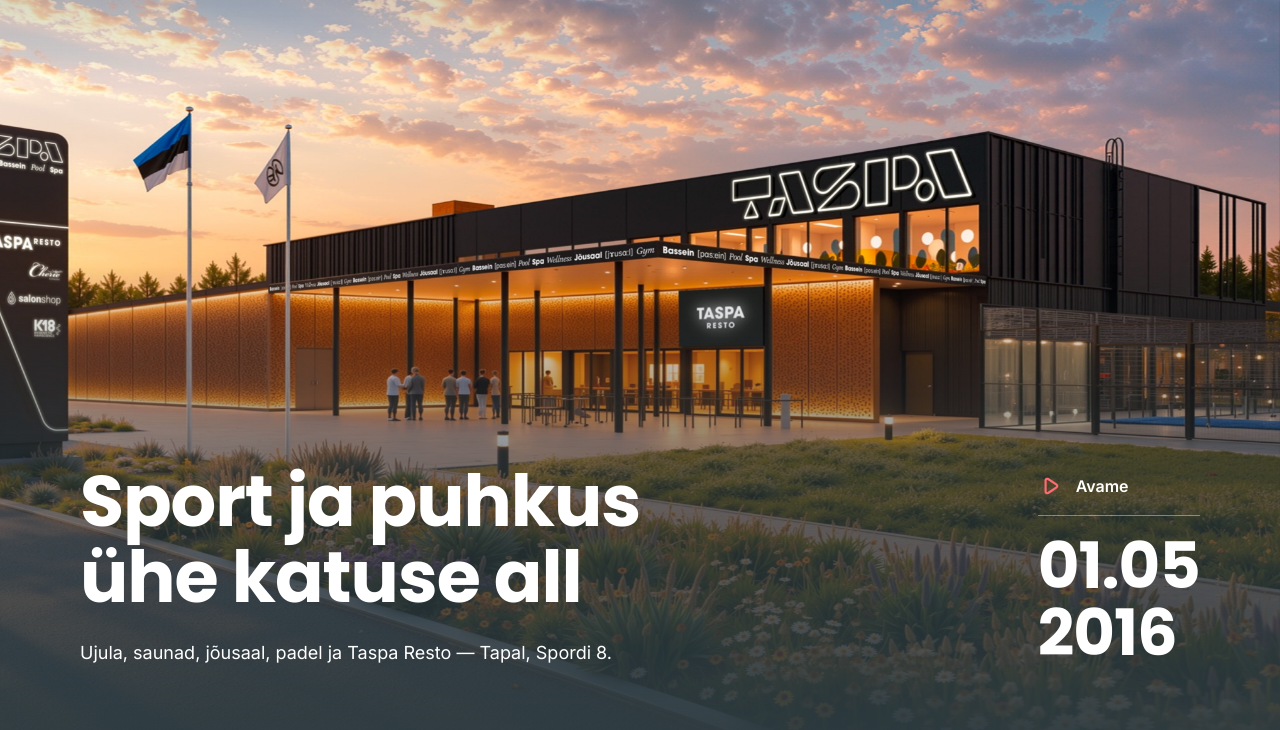
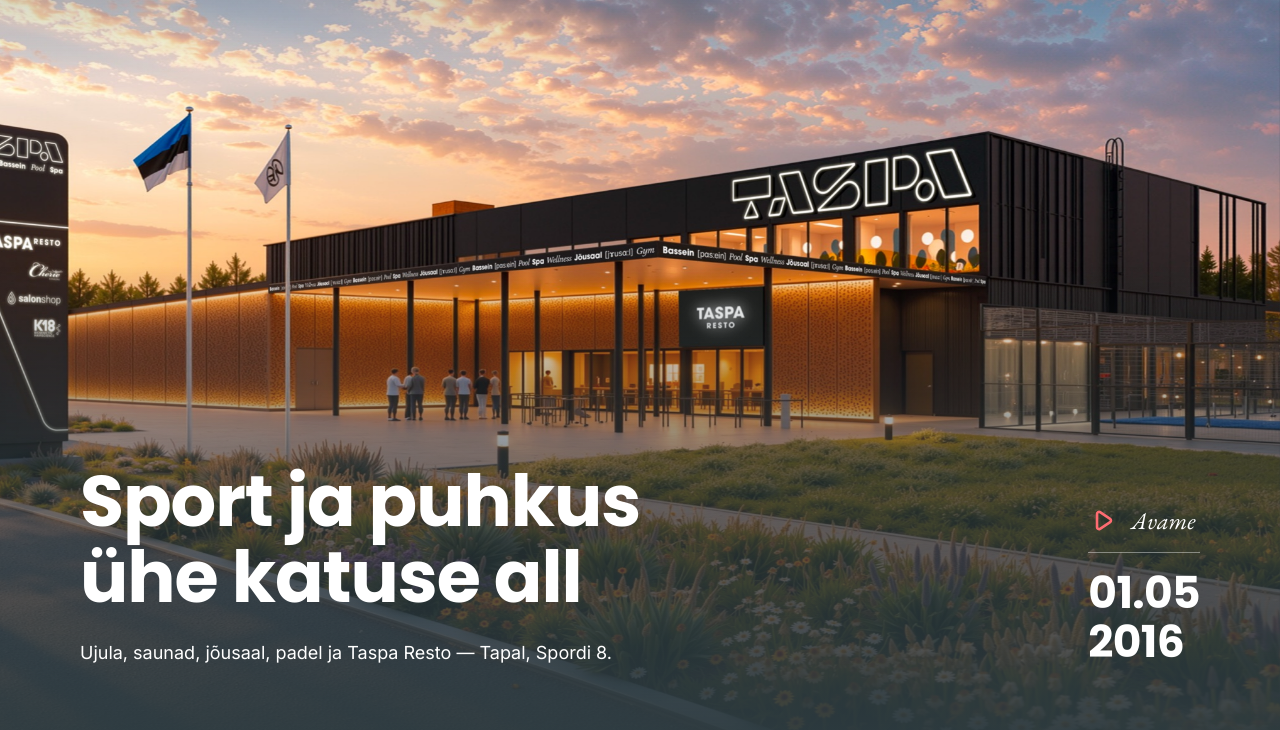
Before and after one commit to refleksou-ctrl/taspa-teaser, a plain HTML site: page index.html in a window 1280 px wide. Shown: the part 70-800 px from the top of the page. Drawn offline with nearby package versions, Linux system fonts and the light colour scheme; a web font is replaced by a local one.

Commit message:
Opening block matches Figma: italic Avame label, 44px date, 31px arrow
Co-Authored-By: Claude Opus 5.5 <noreply@anthropic.com>

```diff
--- a/styles.css
+++ b/styles.css
@@ -58,14 +58,16 @@ i { font-family: var(--sub); font-style: italic; }
 .hero__text { display: flex; flex-direction: column; gap: 24px; max-width: 820px; }
 .lead { font-size: clamp(18px, 1.4vw, 20px); }
 .opening { border-top: 1px solid rgba(255,255,255,.4); padding-top: 14px; display: flex; justify-content: space-between; align-items: center; }
-.opening__label { display: flex; align-items: center; gap: 12px; font-weight: 600; }
+.opening__label { display: flex; align-items: center; gap: 12px; }
+.opening__label span { font-family: var(--sub); font-style: italic; font-size: 20px; line-height: 1.3; }
 .opening__label .arrow { width: 26px; height: 26px; }
+@media (min-width: 900px) { .opening__label .arrow { width: 31px; height: 31px; } .opening__label span { font-size: 24px; } }
 .opening__date { font-size: 28px; }
 @media (min-width: 900px) {
   .hero__bottom { flex-direction: row; justify-content: space-between; align-items: flex-end; }
   .opening { border-top: 0; padding-top: 0; flex-direction: column; align-items: flex-start; gap: 16px; }
   .opening__label { width: 100%; padding-bottom: 16px; border-bottom: 1px solid rgba(255,255,255,.4); }
-  .opening__date { font-size: 64px; line-height: 1.05; }
+  .opening__date { font-size: 44px; line-height: 1.1; }
   .opening__date span { display: block; }
 }
 
```
